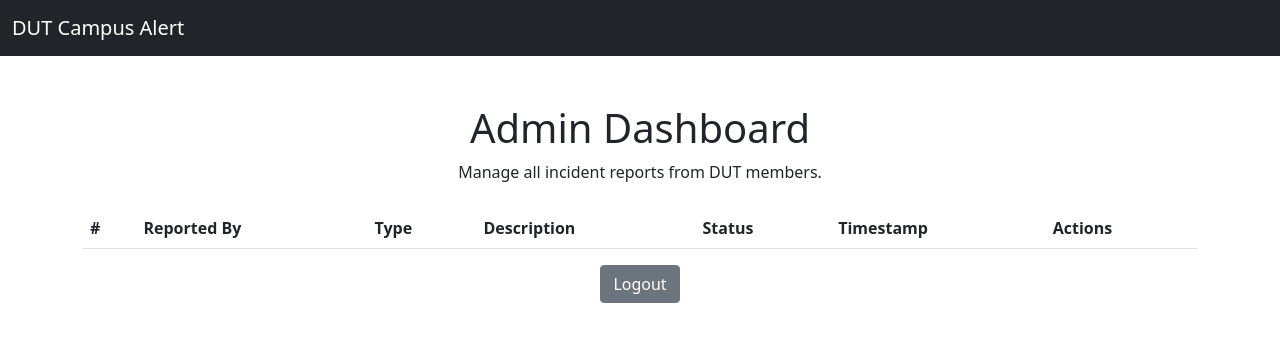
After one commit to Digital-Dynamo02/developmentProj, a Flask app: page /admin_dashboard in a window 1280 px wide. The commit adds this page. Shown: the top 342 px of the page. Run offline with Flask 3, Linux system fonts and the light colour scheme; a user stored in the database is signed in; lists and menus that the app fills with data are empty.

Commit message:
Added my changes to the project

```diff
--- a/app.py
+++ b/app.py
@@ -1,72 +1,264 @@
-from flask import Flask, render_template, request, redirect, url_for
-from models import db, User
+from flask import Flask, render_template, redirect, url_for, request, flash
+from flask_sqlalchemy import SQLAlchemy
+from flask_login import LoginManager, UserMixin, login_user, logout_user, login_required, current_user
+from werkzeug.security import generate_password_hash, check_password_hash
+from datetime import datetime
+from extensions import db
+from models import User, Incident
+from flask_mail import Mail, Message
+import smtplib
+from flask_migrate import Migrate
+
+
+class CustomMail(Mail):
+    def configure_host(self):
+        return smtplib.SMTP(self.mail.server, self.mail.port, timeout=60)
+
 
 app = Flask(__name__)
-app.config['SQLALCHEMY_DATABASE_URI'] = 'sqlite:///users.db'
+app.config['SQLALCHEMY_DATABASE_URI'] = 'sqlite:///campus_security.db'
 app.config['SECRET_KEY'] = 'your_secret_key'
 db.init_app(app)
 
-def create_tables():
+
+migrate = Migrate()
+migrate.init_app(app, db)
+
+app.config['MAIL_SERVER'] = 'smtp.gmail.com'
+app.config['MAIL_PORT'] = 587
+app.config['MAIL_USE_TLS'] = True
+app.config['MAIL_USERNAME'] = 'dutalertsytem@gmail.com'
+app.config['MAIL_PASSWORD'] = 'gckrusfdcptcoaya'
+
+
+login_manager = LoginManager(app)
+login_manager.login_view = 'login'
+
+
+mail = CustomMail(app)
+
+
+with app.app_context():
     db.create_all()
+
+
+with app.app_context():
+    admin = User.query.filter_by(email="admin@dut4life.ac.za").first()
+    if not admin:
+        admin = User(
+            email="admin@dut4life.ac.za",
+            password=generate_password_hash("admin123", method='pbkdf2:sha256'),
+            role="admin"
+        )
+        db.session.add(admin)
+        db.session.commit()
+        print("Admin user created with email: admin@dut4life.ac.za and password: admin123")
+    else:
+        print("Admin user already exists!")
+
+
+@login_manager.user_loader
+def load_user(user_id):
+    return User.query.get(int(user_id))
+
 
 @app.route('/')
 def home():
     return render_template('home.html')
 
-@app.route('/signup', methods=['GET', 'POST'])
-def signup():
-    error = None
+@app.route('/register', methods=['GET', 'POST'])
+def register():
+    error_message = None
     if request.method == 'POST':
-        username = request.form['username']
+        name = request.form['name']
+        email = request.form['email']
+        password = generate_password_hash(request.form['password'], method='pbkdf2:sha256')
+
+
+        if not email.endswith("@dut4life.ac.za"):
+            error_message = "Invalid email! Please use your @dut4life.ac.za email address."
+            return render_template('register.html', error_message=error_message)
+
+
+        new_user = User(name=name, email=email, password=password, role='student')
+        db.session.add(new_user)
+        db.session.commit()
+        flash("Registration successful! Please log in.", "success")
+        return redirect(url_for('login'))
+
+    return render_template('register.html', error_message=error_message)
+
+
+@app.route('/login', methods=['GET', 'POST'])
+def login():
+    if request.method == 'POST':
         email = request.form['email']
         password = request.form['password']
 
-        if not email.endswith('@dut4life.ac.za'):
-            error = 'You must use a DUT email address to sign up.'
-        else:
-            user = User.query.filter_by(email=email).first()
-            if user:
-                error = 'Email address already exists.'
-            else:
-                new_user = User(username=username, email=email)
-                new_user.set_password(password)
-                db.session.add(new_user)
-                db.session.commit()
-                return redirect(url_for('login'))
 
-    return render_template('signup.html', error=error)
+        if email == "admin@dut4life.ac.za" and password == "admin123":
+            user = User.query.filter_by(email="admin@dut4life.ac.za").first()
+            if user and user.role == 'admin':
+                login_user(user)
+                return redirect(url_for('admin_dashboard'))
 
-@app.route('/login', methods=['GET', 'POST'])
-def login():
-    error = None
-    if request.method == 'POST':
-        email = request.form['email']
-        password = request.form['password']
+
         user = User.query.filter_by(email=email).first()
+        if user and check_password_hash(user.password, password):
+            login_user(user)
+            return redirect(url_for('dashboard'))
 
-        if user and user.check_password(password):
-            return redirect(url_for('dashboard'))
-        else:
-            error = 'Incorrect username or password.'
+        flash("Invalid credentials", "error")
+    return render_template('login.html')
 
-    return render_template('login.html', error=error)
+@app.route('/logout')
+@login_required
+def logout():
+    logout_user()
+    flash("You have been logged out.", "success")
+    return redirect(url_for('login'))
 
 @app.route('/dashboard')
+@login_required
 def dashboard():
+    if current_user.role == 'admin':
+        return redirect(url_for('admin_dashboard'))
     return render_template('dashboard.html')
 
 @app.route('/report', methods=['GET', 'POST'])
+@login_required
 def report():
     if request.method == 'POST':
-        return redirect(url_for('dashboard'))
+        incident_type = request.form['incident_type']
+        description = request.form.get('description')
+
+
+        if incident_type == "other" and not description:
+            flash("Please provide a description for 'Other' incidents.", "danger")
+            return render_template('report.html')
+
+
+        new_incident = Incident(
+            user_id=current_user.id,
+            incident_type=incident_type,
+            description=description
+        )
+        db.session.add(new_incident)
+        db.session.commit()
+
+
+
+        msg = Message(
+            subject='New Incident Reported',
+            sender='dutalertsytem@gmail.com',
+            recipients=['22321531@dut4life.ac.za'],
+            body=f"""
+            A new incident has been reported on DUT Campus Security Alert:
+
+            - Incident Type: {incident_type}
+            - Description: {description }
+            - Reported By: {current_user.email}
+
+            Please log in to review the details and take necessary actions.
+            """
+        )
+        mail.send(msg)
+
+        flash("Incident reported successfully and an email has been sent to the admin.", "success")
+        return render_template('confirmation.html', incident=new_incident, user_email=current_user.email)
 
     return render_template('report.html')
 
-@app.route('/logout')
-def logout():
-    return redirect(url_for('home'))
 
-if __name__ == "__main__":
-    with app.app_context():
-        db.create_all()
+@app.route('/admin_dashboard')
+@login_required
+def admin_dashboard():
+    if current_user.role != 'admin':
+        return redirect(url_for('dashboard'))
+    incidents = Incident.query.all()
+    return render_template('admin.html', incidents=incidents)
+
+@app.route('/history')
+@login_required
+def history():
+    incidents = Incident.query.filter_by(user_id=current_user.id).all()
+    return render_template('history.html', incidents=incidents)
+
+@app.route('/admin/delete/<int:incident_id>', methods=['POST'])
+@login_required
+def delete_incident(incident_id):
+    if current_user.role != 'admin':
+        return redirect(url_for('dashboard'))
+
+
+    incident = Incident.query.get_or_404(incident_id)
+
+
+    db.session.delete(incident)
+    db.session.commit()
+
+    flash("Incident has been deleted successfully!", "success")
+    return redirect(url_for('admin_dashboard'))
+
+@app.route('/admin/update/<int:incident_id>', methods=['GET', 'POST'])
+@login_required
+def update_incident(incident_id):
+    if current_user.role != 'admin':
+        return redirect(url_for('dashboard'))
+
+
+    incident = Incident.query.get_or_404(incident_id)
+
+    if request.method == 'POST':
+        incident.incident_type = request.form['incident_type']
+        incident.description = request.form['description']
+        incident.status = request.form['status']
+        db.session.commit()
+
+        flash("Incident has been updated successfully!", "success")
+        return redirect(url_for('admin_dashboard'))
+
+    return render_template('update_incident.html', incident=incident)
+
+@app.route('/map', methods=['GET'])
+def map_page():
+    return render_template('map.html', api_key="AIzaSyBllPxxnyKCluVGeT_GE7Bep8Gz4dblQ9Q")
+
+@app.route('/profile', methods=['GET', 'POST'])
+@login_required
+def profile():
+    if request.method == 'POST':
+
+        current_user.name = request.form['name']
+        current_user.phone = request.form['phone']
+        db.session.commit()
+        flash('Profile updated successfully!', 'success')
+        return redirect(url_for('profile'))
+
+
+    return render_template('profile.html', user=current_user)
+
+
+@app.route('/confirmation')
+def confirmation():
+    incident = Incident(
+        incident_type='Theft',
+        description=None,
+        status='Pending',
+        timestamp=datetime.now()
+    )
+
+
+    incident_data = {
+        'incident_type': incident.incident_type,
+        'description': incident.description if incident.description else "No description provided",
+        'status': incident.status,
+        'timestamp': incident.timestamp.isoformat()
+    }
+
+    return render_template('confirmation.html', incident=incident_data)
+
+
+
+if __name__ == '__main__':
     app.run(debug=True)
--- /dev/null
+++ b/extensions.py
@@ -0,0 +1,4 @@
+from flask_sqlalchemy import SQLAlchemy
+
+
+db = SQLAlchemy()
--- /dev/null
+++ b/templates/admin.html
@@ -0,0 +1,55 @@
+<!DOCTYPE html>
+<html>
+<head>
+    <title>Admin Dashboard</title>
+    <link rel="stylesheet" href="https://cdn.jsdelivr.net/npm/bootstrap@5.1.3/dist/css/bootstrap.min.css">
+</head>
+<body>
+    <nav class="navbar navbar-expand-lg navbar-dark bg-dark">
+        <div class="container-fluid">
+            <a class="navbar-brand" href="/">DUT Campus Alert</a>
+        </div>
+    </nav>
+    <div class="container mt-5">
+        <h1 class="text-center">Admin Dashboard</h1>
+        <p class="text-center">Manage all incident reports from DUT members.</p>
+        <table class="table table-striped mt-4">
+            <thead>
+                <tr>
+                    <th>#</th>
+                    <th>Reported By</th>
+                    <th>Type</th>
+                    <th>Description</th>
+                    <th>Status</th>
+                    <th>Timestamp</th>
+                    <th>Actions</th>
+                </tr>
+            </thead>
+            <tbody>
+                {% for incident in incidents %}
+                <tr>
+                    <td>{{ loop.index }}</td>
+                    <td>{{ incident.user.email }}</td>
+                    <td>{{ incident.incident_type }}</td>
+                    <td>{{ incident.description  }}</td>
+                    <td>{{ incident.status }}</td>
+                    <td>{{ incident.timestamp.strftime('%Y-%m-%d %H:%M:%S') }}</td>
+                    <td>
+                        <td>
+                            <a href="/admin/update/{{ incident.id }}" class="btn btn-sm btn-warning">Update</a>
+                            <form action="/admin/delete/{{ incident.id }}" method="post" style="display: inline;">
+                                <button type="submit" class="btn btn-sm btn-danger">Delete</button>
+                            </form>
+                        </td>
+
+                    </td>
+                </tr>
+                {% endfor %}
+            </tbody>
+        </table>
+        <div class="text-center mt-3">
+            <a href="/logout" class="btn btn-secondary">Logout</a>
+        </div>
+    </div>
+</body>
+</html>
--- a/templates/dashboard.html
+++ b/templates/dashboard.html
@@ -53,5 +53,6 @@
     </div>
     <a href="{{ url_for('report') }}">Report an Incident</a>
     <a href="{{ url_for('logout') }}">Logout</a>
+    <a href="mailto:22210228@Dut4life.ac.za">Send Email</a>
 </body>
 </html>
```
Also changed, not shown: models.py (+18 -11 lines), templates/confirmation.html (added, +79 -0 lines), templates/history.html (added, +45 -0 lines), templates/home.html (+28 -33 lines), templates/profile.html (added, +35 -0 lines), templates/report.html (+63 -17 lines), templates/update_incident.html (added, +32 -0 lines), instance/users.db.
